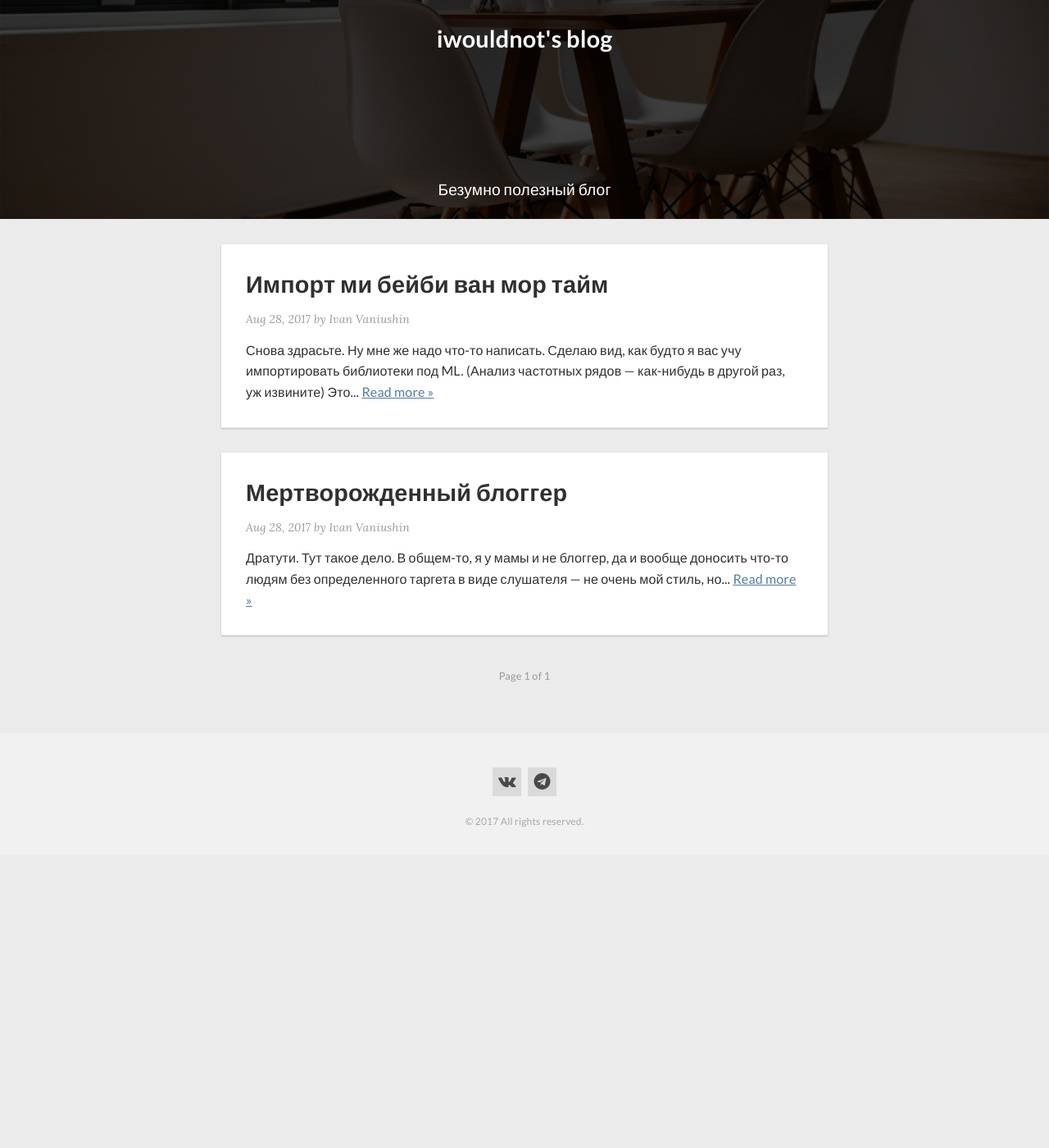
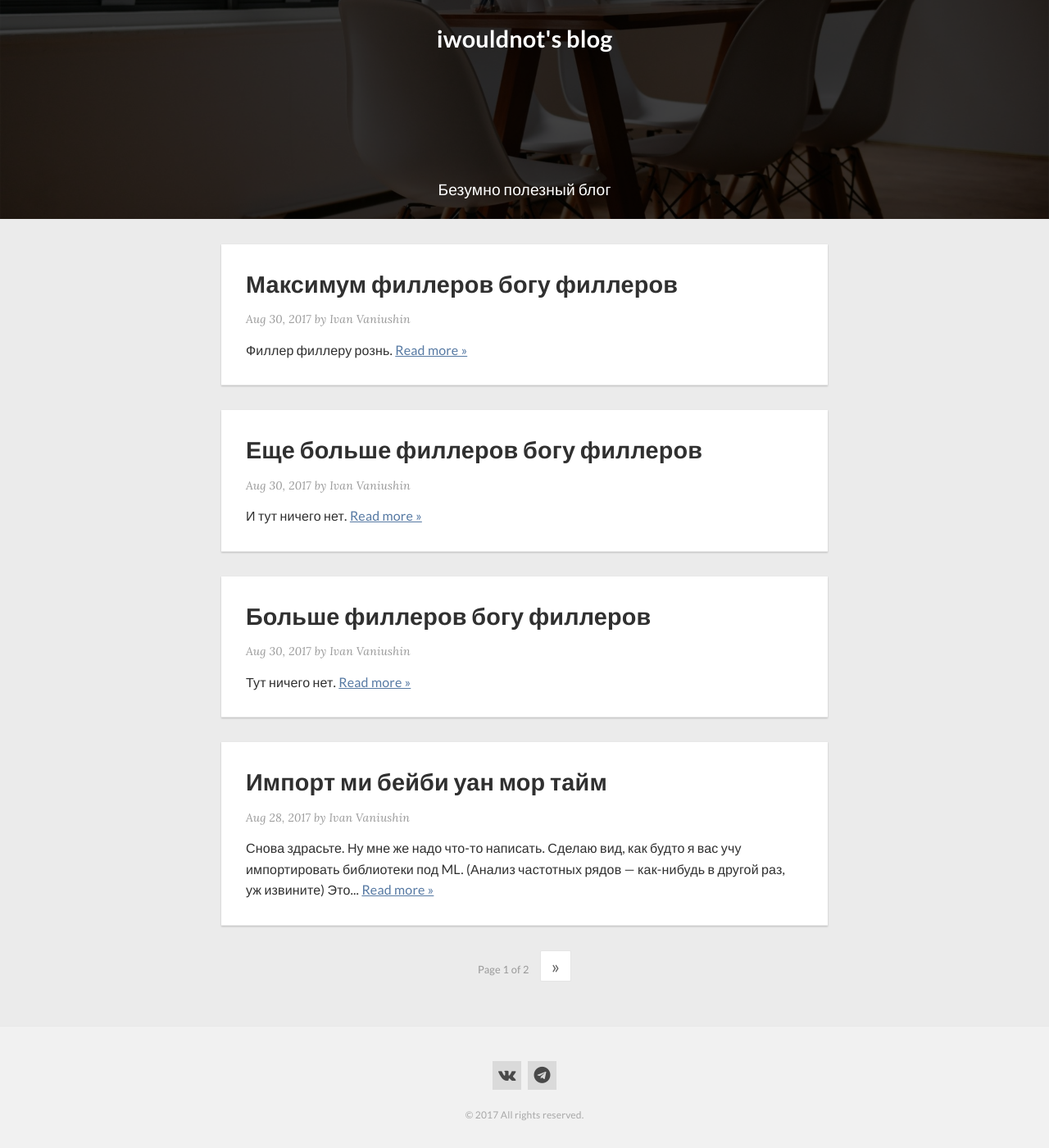
Before and after one commit to iwouldnot/blog-source, a Jekyll site: the page built from index.html, in a window 1280 px wide and 1400 px high, scrolled down 196 px. Shown: the whole window at 82% size. Built offline with Jekyll 4.4.1, drawn with Linux system fonts in a browser that asks for light colours; the list of posts is cut into pages by our own code; before the commit the page ends 1239 px from its top, so only the background shows below that.

Commit message:
Added more filler posts

```diff
--- a/_posts/2017-08-28-filler-post.markdown
+++ b/_posts/2017-08-28-first-filler-post.markdown
@@ -1,6 +1,6 @@
 ---
 layout: post
-title:  "Импорт ми бейби ван мор тайм"
+title:  "Импорт ми бейби уан мор тайм"
 date:   2017-08-28 23:53:43
 categories: DS, ML, tutorial
 comments: true
--- /dev/null
+++ b/_posts/2017-08-30-even-more-filler-posts.markdown
@@ -0,0 +1,8 @@
+---
+layout: post
+title:  "Еще больше филлеров богу филлеров"
+date:   2017-08-30 9:40:15
+categories: test
+comments: true
+---
+И тут ничего нет.
--- /dev/null
+++ b/_posts/2017-08-30-maximum-filler-post.markdown
@@ -0,0 +1,8 @@
+---
+layout: post
+title:  "Максимум филлеров богу филлеров"
+date:   2017-08-30 9:41:15
+categories: test
+comments: true
+---
+Филлер филлеру рознь.
--- /dev/null
+++ b/_posts/2017-08-30-more-filler-posts.markdown
@@ -0,0 +1,8 @@
+---
+layout: post
+title:  "Больше филлеров богу филлеров"
+date:   2017-08-30 9:38:43
+categories: test
+comments: true
+---
+Тут ничего нет.
```
